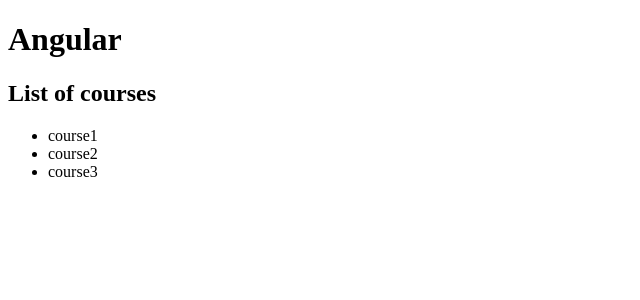
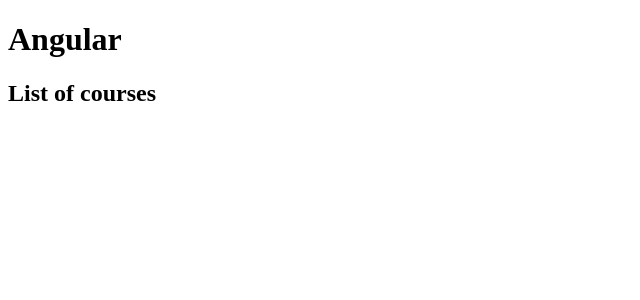
Before and after one commit to EthanBehar68/UDemy-TS-Hello, an Angular app: page / in a window 1280 px wide. Shown: the top 300 px of the page, without its empty margins (0-640 px from the left). Built offline with nearby package versions, Linux system fonts and the light colour scheme.

Commit message:
creating my first serivce

```diff
--- a/src/app/courses.component.ts
+++ b/src/app/courses.component.ts
@@ -9,12 +9,12 @@
     <h2>{{ title }}</h2>
     <ul>
         <li *ngFor="let course of courses">
-            {{course}}
+            {{ course }}
         </li>
     </ul>
     `
 })
 export class CoursesComponent {
     title = "List of courses";
-    courses = ["course1", "course2", "course3"]
+    courses;
 }
```
Also changed, not shown: src/app/courses.service.ts (added, +7 -0 lines).
